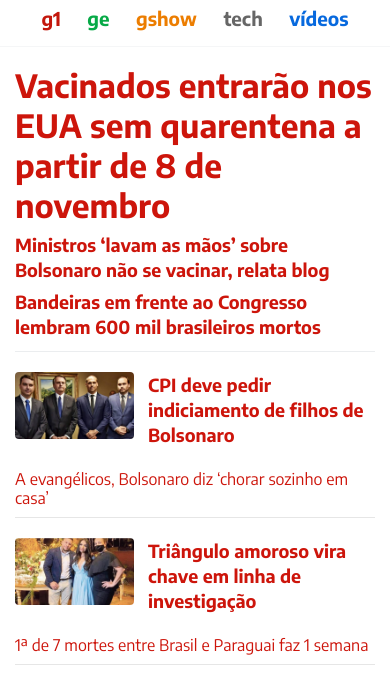
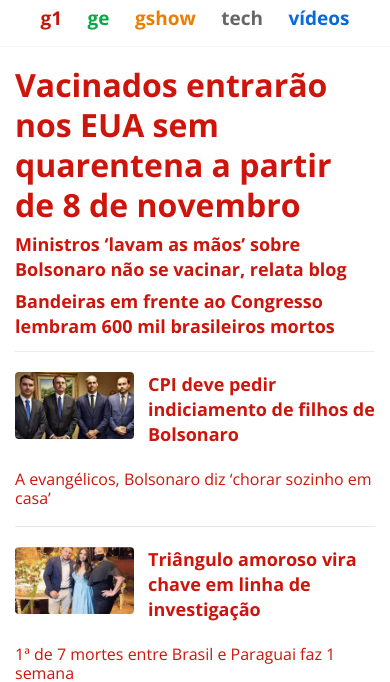
Before and after one commit to pullynnhah/projeto-01-globo, a plain HTML site: page index.html in a window 390 px wide. Shown: the part 91-773 px from the top of the page. Drawn offline with nearby package versions, Linux system fonts and the light colour scheme.

Commit message:
add more padding and change font

```diff
--- a/index.html
+++ b/index.html
@@ -13,9 +13,8 @@
     <!-- fonts -->
     <link rel="preconnect" href="https://fonts.googleapis.com" />
     <link rel="preconnect" href="https://fonts.gstatic.com" crossorigin />
-    <link
-      href="https://fonts.googleapis.com/css2?family=Encode+Sans:wght@400;500;700&display=swap"
-      rel="stylesheet" />
+    <link href="https://fonts.googleapis.com/css2?family=Encode+Sans:wght@400;500;700&family=Open+Sans:wght@400;700&display=swap" rel="stylesheet">
+
 
     <!-- stylesheets -->
     <link rel="stylesheet" href="styles/reset.css" />
--- a/styles/media.css
+++ b/styles/media.css
@@ -1,4 +1,8 @@
 @media (max-width: 600px) {
+  body {
+    font-family: "Open Sans", sans-serif;
+  }
+
   /* styling header */
   .logo:first-child {
     display: none;
@@ -84,7 +88,7 @@
   .news,
   .large-news {
     width: inherit;
-    padding: 20px 0 9px 0;
+    padding: 20px 0 18px;
     border-bottom: 1px solid #e6e6e6;
   }
 
```
